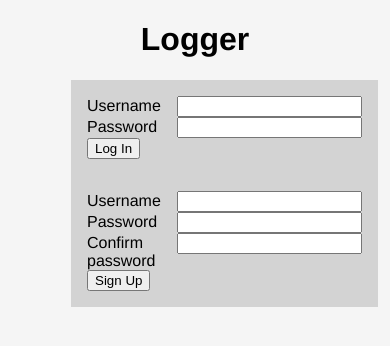
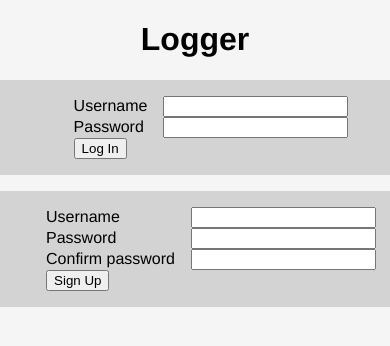
Before and after one commit to jamcalmon/logger, a Flask app: page / in a window 390 px wide. Shown: the top 346 px of the page. Run offline with Flask 2, Linux system fonts and the light colour scheme; some libraries are stand-ins or nearby versions.

Commit message:
Add responsive design to login view.

```diff
--- a/static/stylesheets/main.css
+++ b/static/stylesheets/main.css
@@ -42,7 +42,7 @@ form input {
     display: table-cell;
 }
 
-.auth-form {
+.auth-form-wrapper {
     background-color: lightgrey;
     text-align: left;
     display: inline-block;
@@ -120,3 +120,23 @@ form input {
 .flashes {
     color: red;
 }
+
+@media screen and (max-width: 800px) {
+    #auth-forms-wrapper {
+        margin: 0;
+        text-align: center;
+    }
+
+    .auth-form-wrapper {
+        text-align: center;
+        display: block;
+        padding: 1em;
+        margin: 0 0 1em 0;
+        width: 100%;
+    }
+
+    .auth-form {
+        text-align: left;
+        margin: auto;
+    }
+}
--- a/templates/index.html
+++ b/templates/index.html
@@ -1,7 +1,6 @@
 {% extends 'base.html' %}
 {% block title %}Logger{% endblock %}
 {% block content %}
-  <div class="shell">
     {% with flashed_messages = get_flashed_messages() %}
       {% if flashed_messages %}
         <ul class=flashes>
@@ -15,6 +14,7 @@
       <h1>Logger</h1>
     </div>
     <div id="auth-forms-wrapper">
+      <div class="auth-form-wrapper">
       <form class="auth-form left" id="login-form" method="post" action="/login">
         <input name="csrf_token" type="hidden" value="{{ session.csrf_token }}">
         <p>
@@ -29,6 +29,8 @@
           <button class="auth-form-button" type="submit">Log In</button>
         </p>
       </form>
+        </div>
+      <div class="auth-form-wrapper">
       <form class="auth-form right" id="register-form" method="post" action="/register">
         <input name="csrf_token" type="hidden" value="{{ session.csrf_token }}">
         <p>
@@ -47,6 +49,6 @@
           <button class="auth-form-button" type="submit">Sign Up</button>
         </p>
       </form>
+        </div>
     </div>
-  </div>
 {% endblock %}
```
